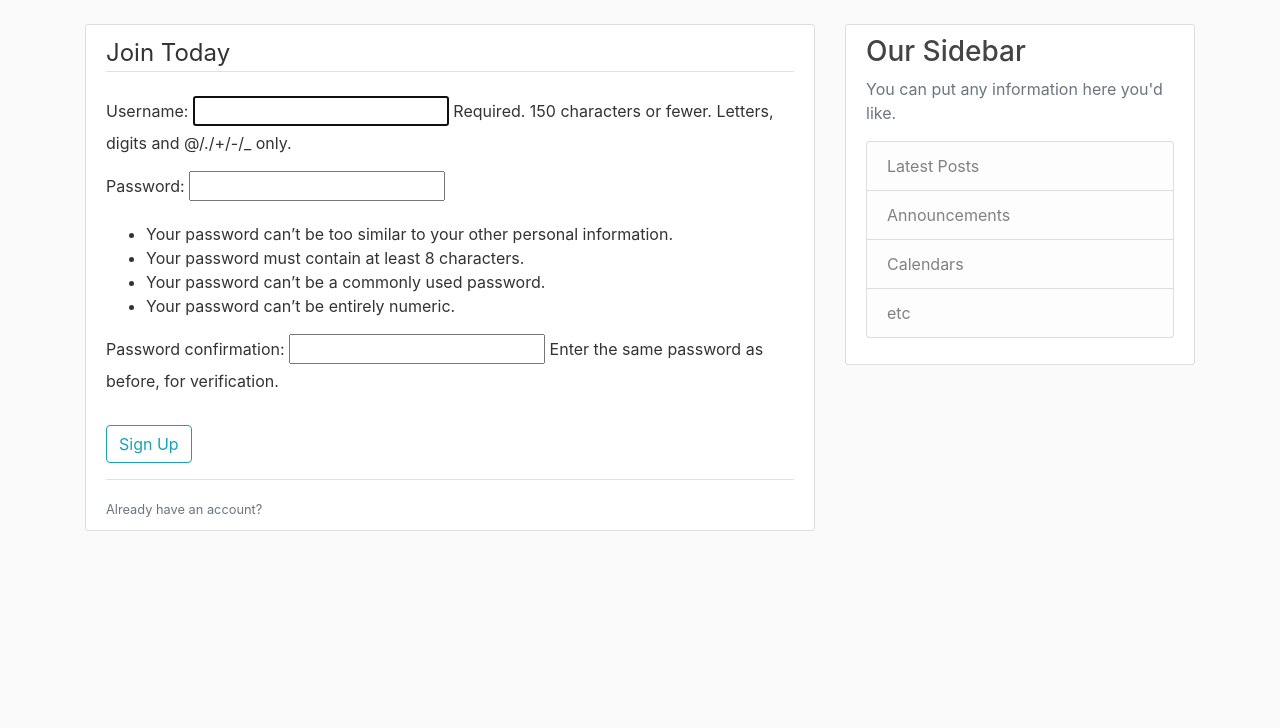
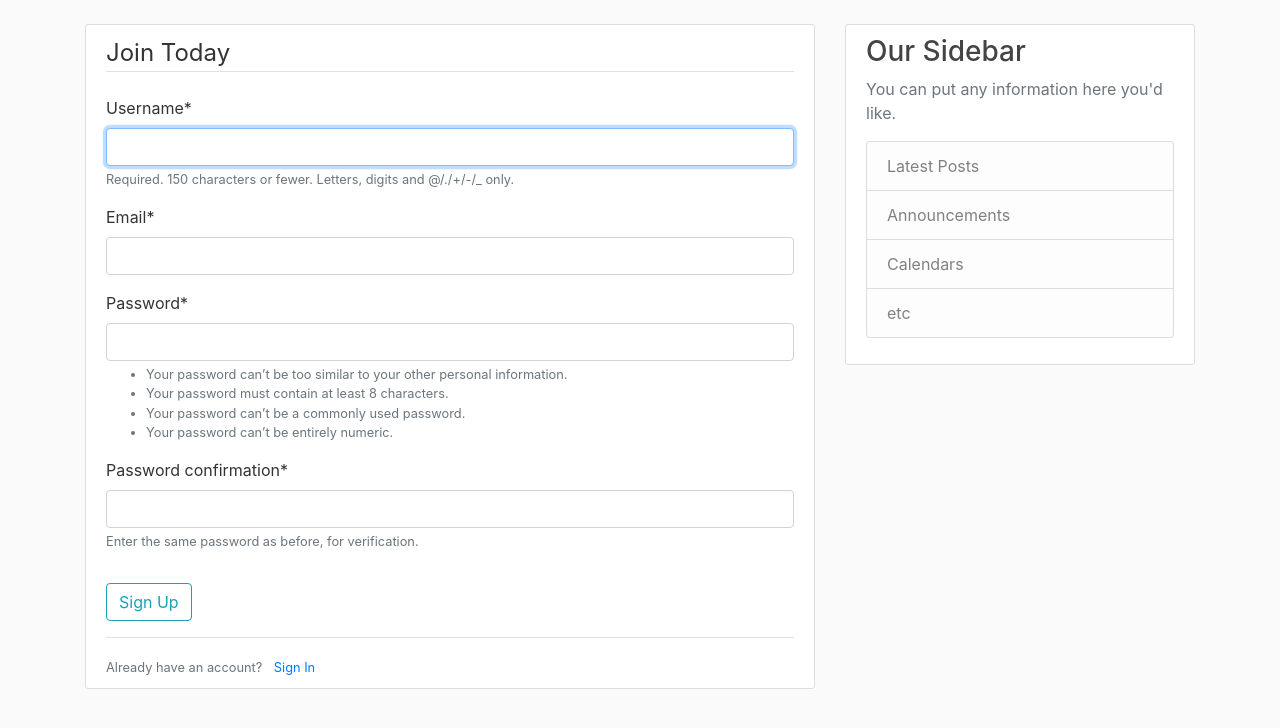
Before and after one commit to ShrinidhiSS/Django-app, a Django app: page /register/ in a window 1280 px wide. Shown: the part 56-784 px from the top of the page. Run offline with Django 3.2, Linux system fonts and the light colour scheme; some libraries are stand-ins or nearby versions.

Commit message:
Adding Email field by inheriting UserCreationForm and using Crispy Forms

```diff
--- a/django_project/settings.py
+++ b/django_project/settings.py
@@ -34,12 +34,14 @@ ALLOWED_HOSTS = []
 INSTALLED_APPS = [
     'blog.apps.BlogConfig',
     'users.apps.UsersConfig',
+    'crispy_forms',
     'django.contrib.admin',
     'django.contrib.auth',
     'django.contrib.contenttypes',
     'django.contrib.sessions',
     'django.contrib.messages',
     'django.contrib.staticfiles',
+
 ]
 
 MIDDLEWARE = [
@@ -121,3 +123,5 @@ USE_TZ = True
 # https://docs.djangoproject.com/en/3.0/howto/static-files/
 
 STATIC_URL = '/static/'
+
+CRISPY_TEMPLATE_PACK = 'bootstrap4'
--- /dev/null
+++ b/users/forms.py
@@ -0,0 +1,10 @@
+from django import forms
+from django.contrib.auth.models import User
+from django.contrib.auth.forms import UserCreationForm
+
+class UserRegisterForm(UserCreationForm):
+    email = forms.EmailField()
+
+    class Meta:
+        model = User
+        fields = ['username','email','password1','password2']
--- a/users/templates/users/register.html
+++ b/users/templates/users/register.html
@@ -1,11 +1,12 @@
 {% extends "blog/base.html" %}
+{% load crispy_forms_tags %}
 {% block content %}
     <div class="content-section">
         <form method="POST">
             {% csrf_token %}
             <fieldset class="form-group">
                 <legend class="border-bottom mb-4">Join Today</legend>
-                {{ form.as_p }}
+                {{ form|crispy }}
             </fieldset>
             <div class="form-group">
                 <button class="btn btn-outline-info" type="submit">Sign Up</button>
@@ -13,7 +14,7 @@
         </form>
         <div class="border-top pt-3">
             <small class="text-muted">
-                Already have an account? <a class="ml-2" href="{% url 'register' %}"></a>
+                Already have an account? <a class="ml-2" href="{% url 'register' %}">Sign In</a>
             </small>
         </div>
     </div>
--- a/users/views.py
+++ b/users/views.py
@@ -3,17 +3,17 @@ from django.shortcuts import render, redirect
 from django.contrib.auth.forms import UserCreationForm
 from django.contrib import messages
 
-
+from .forms import UserRegisterForm
 
 def register(request):
     if request.method == 'POST':
-        form = UserCreationForm(request.POST)
+        form = UserRegisterForm(request.POST)
         if form.is_valid():
             form.save()
             username = form.cleaned_data.get('username')
             messages.success(request,f'Account created for {username}!')
             return redirect('blog-home')
     else:
-        form = UserCreationForm()
+        form = UserRegisterForm()
 
     return render(request,'users/register.html',{'form':form})
```
